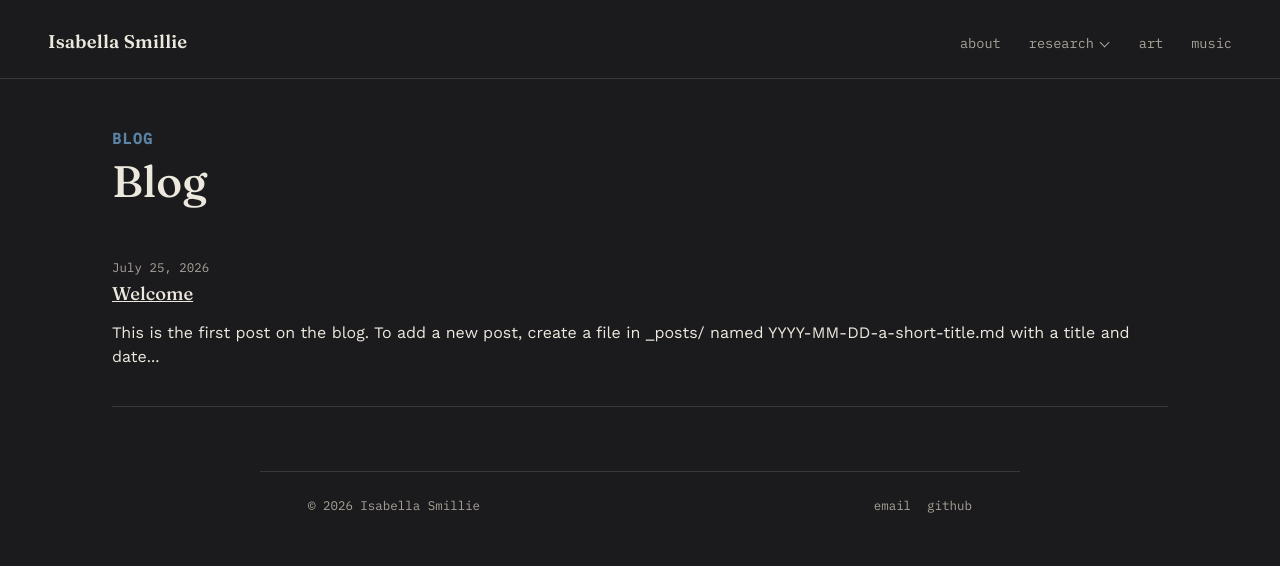
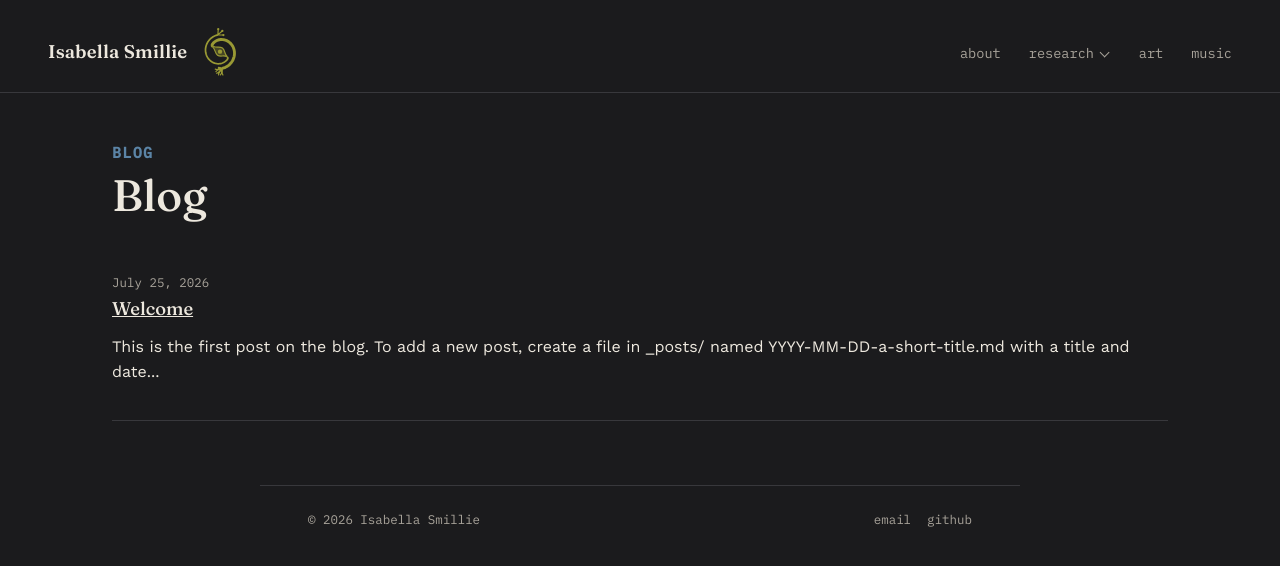
Before and after one commit to isabellasmillie/isabellasmillie.github.io, a Jekyll site: the page built from blog/index.md, in a window 1280 px wide. Shown: the top 566 px of the page. Built offline with Jekyll 4.4.1, drawn with Linux system fonts in a browser that asks for light colours.

Commit message:
Add neuron icon to site header
Co-authored-by: Copilot <223556219+Copilot@users.noreply.github.com>

```diff
--- a/_includes/nav.html
+++ b/_includes/nav.html
@@ -1,5 +1,8 @@
 <header class="site-nav">
-  <a class="site-nav__home" href="{{ '/' | relative_url }}">{{ site.title }}</a>
+  <a class="site-nav__home" href="{{ '/' | relative_url }}">
+    <span>{{ site.title }}</span>
+    <img class="site-nav__icon" src="{{ '/favicon.svg' | relative_url }}" alt="">
+  </a>
   <nav>
     <ul>
       {% for item in site.nav %}
--- a/_layouts/default.html
+++ b/_layouts/default.html
@@ -5,10 +5,11 @@
   <meta name="viewport" content="width=device-width, initial-scale=1.0">
   <title>{% if page.title %}{{ page.title }} · {% endif %}{{ site.title }}</title>
   <meta name="description" content="{{ page.description | default: site.description }}">
+  <link rel="icon" type="image/svg+xml" href="{{ '/favicon.svg' | relative_url }}?v=4">
   <link rel="preconnect" href="https://fonts.googleapis.com">
   <link rel="preconnect" href="https://fonts.gstatic.com" crossorigin>
   <link href="https://fonts.googleapis.com/css2?family=Fraunces:opsz,wght@9..144,400;9..144,500;9..144,600&family=Work+Sans:wght@400;500;600&family=IBM+Plex+Mono:wght@400;500&family=Press+Start+2P&display=swap" rel="stylesheet">
-  <link rel="stylesheet" href="{{ '/assets/css/style.css' | relative_url }}?v=50">
+  <link rel="stylesheet" href="{{ '/assets/css/style.css' | relative_url }}?v=51">
 </head>
 <body{% if page.url contains '/research/' %} class="site-section--research"{% endif %}>
   {% include nav.html %}
--- a/assets/css/style.css
+++ b/assets/css/style.css
@@ -61,11 +61,21 @@ button:focus-visible {
 }
 
 .site-nav__home {
+  display: inline-flex;
+  align-items: center;
+  gap: 0.55rem;
   font-family: var(--font-display);
   font-size: 1.15rem;
   font-weight: 600;
   text-decoration: none;
   letter-spacing: 0.01em;
+}
+
+.site-nav__icon {
+  display: block;
+  width: 3rem;
+  height: 3rem;
+  object-fit: contain;
 }
 
 .site-nav nav ul {
```
Also changed, not shown: research/index.md (+2 -2 lines), assets/images/spiral_bipolar_neuron_spread_axon_bulbs.svg (added), favicon.svg (added).
